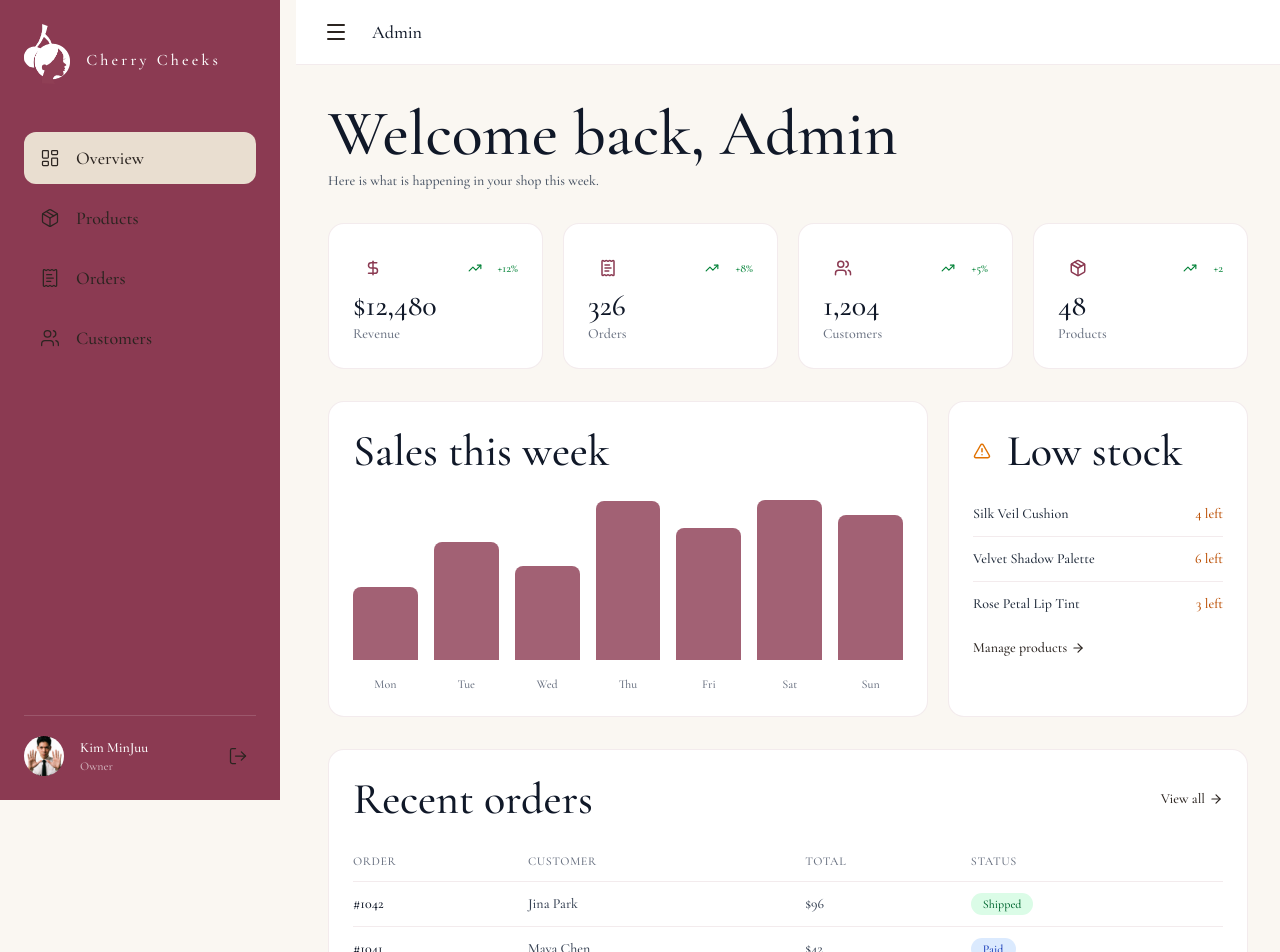
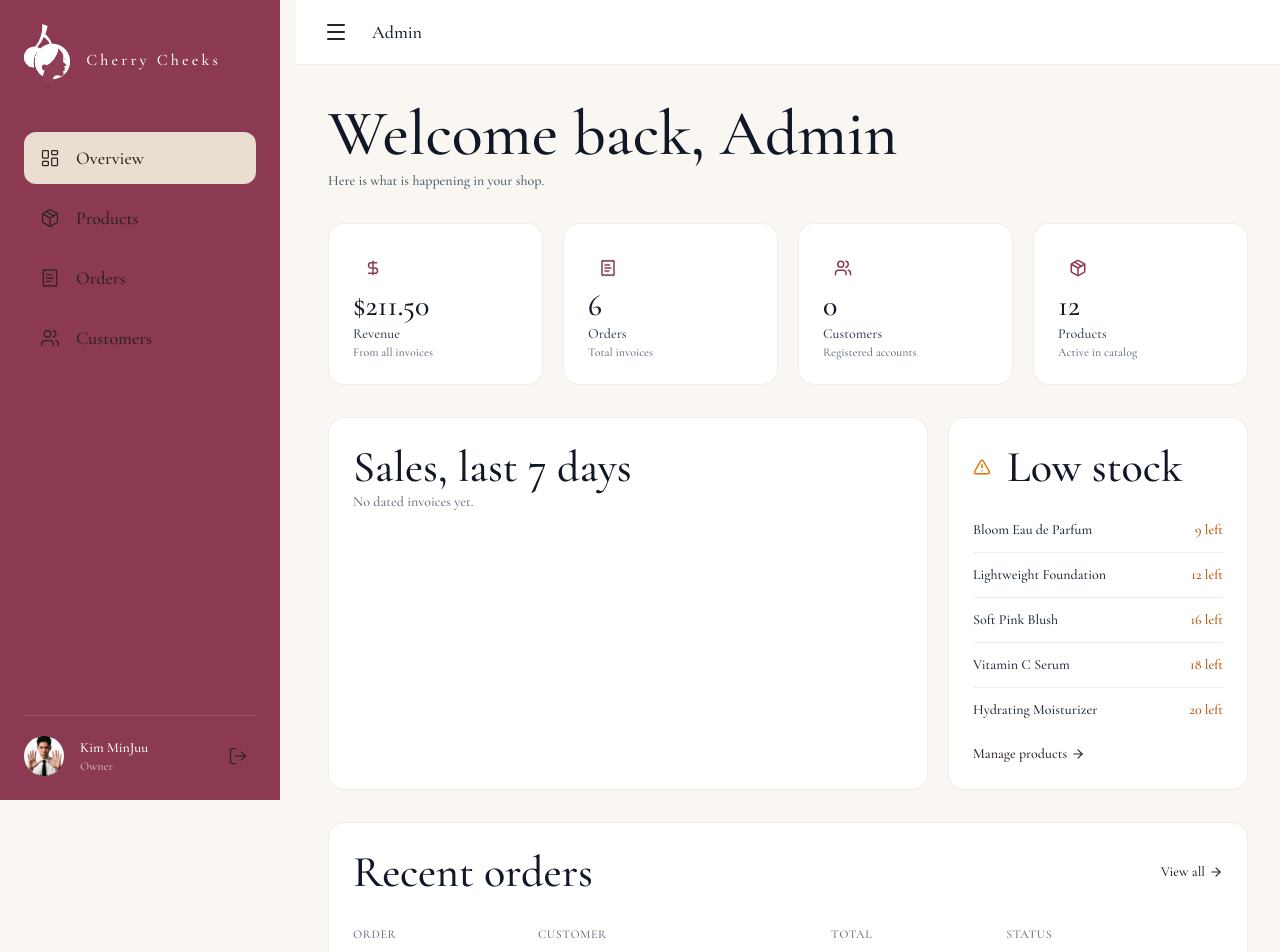
Before and after one commit to dariyatum/cherry-cheeks-app, a React (Vite) app: page /admin in a window 1280 px wide. Shown: the top 952 px of the page. Built offline with nearby package versions, Linux system fonts and the light colour scheme; sample sign-in values are in the browser's storage.

Commit message:
admin costomer and fix overview

```diff
--- a/src/App.jsx
+++ b/src/App.jsx
@@ -21,6 +21,7 @@ import Profile from "./pages/user/Profile";
 
 import AdminLayout from "./components/AdminLayout";
 import AdminOverview from "./pages/admin/AdminOverview";
+import AdminCustomers from "./pages/admin/AdminCustomers";
 function App() {
   return (
     <Routes>
@@ -64,7 +65,7 @@ function App() {
         <Route index element={<AdminOverview />} />
         <Route path="products" element={<h1 className="font-display text-3xl">Products</h1>} />
         <Route path="orders" element={<h1 className="font-display text-3xl">Orders</h1>} />
-        <Route path="customers" element={<h1 className="font-display text-3xl">Customers</h1>} />
+       <Route path="customers" element={<AdminCustomers />} />
       </Route>
 
       {/* Unknown URL → home */}
--- /dev/null
+++ b/src/pages/admin/AdminCustomers.jsx
@@ -0,0 +1,144 @@
+import { useEffect, useMemo, useState } from "react";
+import { Search, Users } from "lucide-react";
+
+// Change these names to match accounts.json
+const fields = {
+  id: "id",
+  name: "fullName",
+  email: "email",
+  phone: "phone",
+  role: "role",
+  status: "active",
+};
+
+// Only accounts with this role are shown as customers.
+// Set to null if accounts.json has no role field.
+const CUSTOMER_ROLE = "customer";
+
+const card = "rounded-2xl border border-cherry/10 bg-white p-6";
+
+function AdminCustomers() {
+  const [accounts, setAccounts] = useState([]);
+  const [loading, setLoading] = useState(true);
+  const [error, setError] = useState("");
+  const [query, setQuery] = useState("");
+
+  useEffect(() => {
+    async function load() {
+      try {
+        const response = await fetch("/student-data/accounts.json");
+        if (!response.ok) throw new Error("Could not load customers");
+        const data = await response.json();
+        setAccounts(Array.isArray(data) ? data : data.accounts ?? []);
+      } catch (err) {
+        setError(err.message);
+      } finally {
+        setLoading(false);
+      }
+    }
+    load();
+  }, []);
+
+  const customers = useMemo(() => {
+    const onlyCustomers = CUSTOMER_ROLE
+      ? accounts.filter((a) => a[fields.role] === CUSTOMER_ROLE)
+      : accounts;
+
+    const q = query.trim().toLowerCase();
+    if (!q) return onlyCustomers;
+
+    return onlyCustomers.filter((a) =>
+      `${a[fields.name] ?? ""} ${a[fields.email] ?? ""}`.toLowerCase().includes(q)
+    );
+  }, [accounts, query]);
+
+  if (loading) return <p className="text-gray-600">Loading customers...</p>;
+  if (error) return <p role="alert" className="text-red-600">{error}</p>;
+
+  return (
+    <div className="space-y-6">
+      <div className="flex flex-col gap-4 sm:flex-row sm:items-end sm:justify-between">
+        <div>
+          <h1 className="font-display text-3xl text-gray-900 sm:text-4xl">
+            Customers
+          </h1>
+          <p className="mt-1 text-sm text-gray-600">
+            {customers.length} customer{customers.length === 1 ? "" : "s"}
+          </p>
+        </div>
+
+        <div className="relative w-full sm:max-w-xs">
+          <Search
+            size={18}
+            aria-hidden="true"
+            className="absolute left-4 top-1/2 -translate-y-1/2 text-gray-400"
+          />
+          <input
+            type="search"
+            value={query}
+            onChange={(e) => setQuery(e.target.value)}
+            placeholder="Search name or email"
+            aria-label="Search customers"
+            className="w-full rounded-full border border-gray-200 bg-white py-2.5 pl-11 pr-4 text-sm outline-none transition focus:border-cherry focus:ring-2 focus:ring-cherry/30"
+          />
+        </div>
+      </div>
+
+      <section className={card} aria-label="Customer list">
+        {customers.length === 0 ? (
+          <div className="flex flex-col items-center gap-2 py-10 text-center text-gray-500">
+            <Users size={28} aria-hidden="true" />
+            <p>No customers found.</p>
+          </div>
+        ) : (
+          <div className="overflow-x-auto">
+            <table className="w-full min-w-[560px] text-left text-sm">
+              <thead>
+                <tr className="border-b border-cherry/10 text-xs uppercase tracking-wider text-gray-500">
+                  <th scope="col" className="py-3 font-medium">Customer</th>
+                  <th scope="col" className="py-3 font-medium">Email</th>
+                  <th scope="col" className="py-3 font-medium">Phone</th>
+                  <th scope="col" className="py-3 font-medium">Status</th>
+                </tr>
+              </thead>
+              <tbody className="divide-y divide-cherry/10">
+                {customers.map((c, i) => {
+                  const name = c[fields.name] ?? "Unknown";
+                  const active = c[fields.status] !== false;
+
+                  return (
+                    <tr key={c[fields.id] ?? i}>
+                      <td className="py-3">
+                        <div className="flex items-center gap-3">
+                          <span className="flex h-9 w-9 items-center justify-center rounded-full bg-blush-deep text-sm font-semibold text-cherry">
+                            {name.charAt(0).toUpperCase()}
+                          </span>
+                          <span className="font-medium text-gray-900">{name}</span>
+                        </div>
+                      </td>
+                      <td className="py-3 text-gray-700">{c[fields.email] ?? "-"}</td>
+                      <td className="py-3 text-gray-700">{c[fields.phone] ?? "-"}</td>
+                      <td className="py-3">
+                        <span
+                          className={`rounded-full px-3 py-1 text-xs font-medium ${
+                            active
+                              ? "bg-green-100 text-green-800"
+                              : "bg-gray-100 text-gray-600"
+                          }`}
+                        >
+                          {active ? "Active" : "Inactive"}
+                        </span>
+                      </td>
+                    </tr>
+                  );
+                })}
+              </tbody>
+            </table>
+          </div>
+        )}
+      </section>
+    </div>
+  );
+}
+
+export default AdminCustomers;
--- a/src/pages/admin/AdminOverview.jsx
+++ b/src/pages/admin/AdminOverview.jsx
@@ -1,55 +1,149 @@
+import { useEffect, useMemo, useState } from "react";
 import { Link } from "react-router-dom";
 import {
   DollarSign,
   ReceiptText,
   Users,
   Package,
-  TrendingUp,
   ArrowRight,
   AlertTriangle,
 } from "lucide-react";
 
-const stats = [
-  { label: "Revenue", value: "$12,480", change: "+12%", icon: DollarSign },
-  { label: "Orders", value: "326", change: "+8%", icon: ReceiptText },
-  { label: "Customers", value: "1,204", change: "+5%", icon: Users },
-  { label: "Products", value: "48", change: "+2", icon: Package },
-];
+const files = {
+  products: "/student-data/products.json",
+  accounts: "/student-data/accounts.json",
+  invoices: "/student-data/invoices.json",
+};
 
-const week = [
-  { day: "Mon", sales: 420 },
-  { day: "Tue", sales: 680 },
-  { day: "Wed", sales: 540 },
-  { day: "Thu", sales: 910 },
-  { day: "Fri", sales: 760 },
-  { day: "Sat", sales: 1100 },
-  { day: "Sun", sales: 830 },
-];
+// Change these names to match invoices.json and accounts.json
+const f = {
+  invoiceId: "id",
+  invoiceCustomer: "accountId",
+  invoiceTotal: "total",
+  invoiceDate: "date",
+  invoiceStatus: "status",
+  accountId: "id",
+  accountName: "fullName",
+  accountRole: "role",
+};
 
-const lowStock = [
-  { name: "Silk Veil Cushion", left: 4 },
-  { name: "Velvet Shadow Palette", left: 6 },
-  { name: "Rose Petal Lip Tint", left: 3 },
-];
+// Set to null if accounts.json has no role field
+const CUSTOMER_ROLE = "customer";
+const LOW_STOCK_LIMIT = 20;
 
-const orders = [
-  { id: "#1042", customer: "Jina Park", total: "$96", status: "Shipped" },
-  { id: "#1041", customer: "Maya Chen", total: "$42", status: "Paid" },
-  { id: "#1040", customer: "Sora Lee", total: "$138", status: "Pending" },
-  { id: "#1039", customer: "Emma Kim", total: "$48", status: "Shipped" },
-  { id: "#1038", customer: "Lina Cho", total: "$84", status: "Paid" },
-];
+const money = new Intl.NumberFormat("en-US", {
+  style: "currency",
+  currency: "USD",
+});
 
-const statusStyle = {
-  Shipped: "bg-green-100 text-green-800",
-  Paid: "bg-blue-100 text-blue-800",
-  Pending: "bg-amber-100 text-amber-800",
+const statusStyles = {
+  paid: "bg-blue-100 text-blue-800",
+  shipped: "bg-green-100 text-green-800",
+  completed: "bg-green-100 text-green-800",
+  pending: "bg-amber-100 text-amber-800",
+  cancelled: "bg-red-100 text-red-800",
 };
 
 const card = "rounded-2xl border border-cherry/10 bg-white p-6";
 
+async function getJson(url) {
+  const response = await fetch(url);
+  if (!response.ok) throw new Error(`Could not load ${url}`);
+  const data = await response.json();
+  return Array.isArray(data) ? data : [];
+}
+
 function AdminOverview() {
-  const max = Math.max(...week.map((d) => d.sales));
+  const [data, setData] = useState({ products: [], accounts: [], invoices: [] });
+  const [loading, setLoading] = useState(true);
+  const [error, setError] = useState("");
+
+  useEffect(() => {
+    async function load() {
+      try {
+        const [products, accounts, invoices] = await Promise.all([
+          getJson(files.products),
+          getJson(files.accounts),
+          getJson(files.invoices),
+        ]);
+        setData({ products, accounts, invoices });
+      } catch (err) {
+        setError(err.message);
+      } finally {
+        setLoading(false);
+      }
+    }
+    load();
+  }, []);
+
+  const view = useMemo(() => {
+    const { products, accounts, invoices } = data;
+
+    const activeProducts = products.filter((p) => p.active !== false);
+    const customers = CUSTOMER_ROLE
+      ? accounts.filter((a) => a[f.accountRole] === CUSTOMER_ROLE)
+      : accounts;
+
+    const revenue = invoices.reduce(
+      (sum, i) => sum + Number(i[f.invoiceTotal] || 0),
+      0
+    );
+
+    // Sales per day, last 7 days of data
+    const dated = invoices
+      .map((i) => ({ date: new Date(i[f.invoiceDate]), total: Number(i[f.invoiceTotal] || 0) }))
+      .filter((i) => !Number.isNaN(i.date.getTime()));
+
+    let week = [];
+    if (dated.length > 0) {
+      const end = new Date(Math.max(...dated.map((i) => i.date.getTime())));
+      for (let k = 6; k >= 0; k--) {
+        const day = new Date(end);
+        day.setDate(end.getDate() - k);
+        week.push({
+          label: day.toLocaleDateString("en-US", { weekday: "short" }),
+          sales: dated
+            .filter((i) => i.date.toDateString() === day.toDateString())
+            .reduce((sum, i) => sum + i.total, 0),
+        });
+      }
+    }
+
+    const lowStock = activeProducts
+      .filter((p) => p.stockQuantity <= LOW_STOCK_LIMIT)
+      .sort((a, b) => a.stockQuantity - b.stockQuantity)
+      .slice(0, 5);
+
+    const names = new Map(
+      accounts.map((a) => [String(a[f.accountId]), a[f.accountName]])
+    );
+
+    const recent = [...invoices]
+      .sort((a, b) => new Date(b[f.invoiceDate]) - new Date(a[f.invoiceDate]))
+      .slice(0, 5)
+      .map((i) => ({
+        id: i[f.invoiceId],
+        customer: names.get(String(i[f.invoiceCustomer])) ?? "Guest",
+        total: Number(i[f.invoiceTotal] || 0),
+        status: i[f.invoiceStatus],
+      }));
+
+    return {
+      stats: [
+        { label: "Revenue", value: money.format(revenue), note: "From all invoices", icon: DollarSign },
+        { label: "Orders", value: invoices.length, note: "Total invoices", icon: ReceiptText },
+        { label: "Customers", value: customers.length, note: "Registered accounts", icon: Users },
+        { label: "Products", value: activeProducts.length, note: "Active in catalog", icon: Package },
+      ],
+      week,
+      maxSales: Math.max(...week.map((d) => d.sales), 1),
+      lowStock,
+      recent,
+    };
+  }, [data]);
+
+  if (loading) return <p className="text-gray-600">Loading dashboard...</p>;
+  if (error) return <p role="alert" className="text-red-600">{error}</p>;
 
   return (
     <div className="space-y-8">
@@ -58,58 +152,71 @@ function AdminOverview() {
           Welcome back, Admin
         </h1>
         <p className="mt-1 text-sm text-gray-600">
-          Here is what is happening in your shop this week.
+          Here is what is happening in your shop.
         </p>
       </div>
 
+      {/* Stat cards */}
       <div className="grid grid-cols-1 gap-5 sm:grid-cols-2 xl:grid-cols-4">
-        {stats.map(({ label, value, change, icon: Icon }) => (
+        {view.stats.map(({ label, value, note, icon: Icon }) => (
           <div key={label} className={card}>
-            <div className="flex items-center justify-between">
             <span className="flex h-10 w-10 items-center justify-center rounded-full bg-blush-deep text-cherry">
               <Icon size={18} aria-hidden="true" />
             </span>
-              <span className="flex items-center gap-1 text-xs font-medium text-green-700">
-                <TrendingUp size={14} aria-hidden="true" />
-                {change}
-              </span>
-            </div>
             <p className="mt-4 font-display text-3xl text-gray-900">{value}</p>
-            <p className="text-sm text-gray-500">{label}</p>
+            <p className="text-sm font-medium text-gray-700">{label}</p>
+            <p className="text-xs text-gray-500">{note}</p>
           </div>
         ))}
       </div>
 
       <div className="grid gap-5 lg:grid-cols-[2fr_1fr]">
-        <section className={card} aria-label="Sales this week">
-          <h2 className="font-display text-xl text-gray-900">Sales this week</h2>
+        {/* Sales chart */}
+        <section className={card} aria-label="Sales, last 7 days">
+          <h2 className="font-display text-xl text-gray-900">
+            Sales, last 7 days
+          </h2>
+          {view.week.length === 0 ? (
+            <p className="mt-6 text-sm text-gray-500">No dated invoices yet.</p>
+          ) : (
             <div className="mt-6 flex h-48 items-end gap-3">
-            {week.map((d) => (
-              <div key={d.day} className="flex h-full flex-1 flex-col items-center justify-end gap-2">
+              {view.week.map((d, i) => (
+                <div
+                  key={i}
+                  className="flex h-full flex-1 flex-col items-center justify-end gap-2"
+                >
                   <div
                     className="w-full rounded-t-lg bg-cherry/80 transition-colors hover:bg-cherry"
-                  style={{ height: `${(d.sales / max) * 100}%` }}
-                  title={`${d.day}: $${d.sales}`}
+                    style={{ height: `${Math.max((d.sales / view.maxSales) * 100, 2)}%` }}
+                    title={`${d.label}: ${money.format(d.sales)}`}
                   />
-                <span className="text-xs text-gray-500">{d.day}</span>
+                  <span className="text-xs text-gray-500">{d.label}</span>
                 </div>
               ))}
             </div>
+          )}
         </section>
 
+        {/* Low stock */}
         <section className={card} aria-label="Low stock">
           <h2 className="flex items-center gap-2 font-display text-xl text-gray-900">
             <AlertTriangle size={18} className="text-amber-600" aria-hidden="true" />
             Low stock
           </h2>
+          {view.lowStock.length === 0 ? (
+            <p className="mt-4 text-sm text-gray-500">All products are well stocked.</p>
+          ) : (
             <ul className="mt-4 divide-y divide-cherry/10">
-            {lowStock.map((p) => (
-              <li key={p.name} className="flex items-center justify-between py-3 text-sm">
+              {view.lowStock.map((p) => (
+                <li key={p.id} className="flex items-center justify-between py-3 text-sm">
                   <span className="text-gray-800">{p.name}</span>
-                <span className="font-medium text-amber-700">{p.left} left</span>
+                  <span className="font-medium text-amber-700">
+                    {p.stockQuantity} left
+                  </span>
                 </li>
               ))}
             </ul>
+          )}
           <Link
             to="/admin/products"
             className="mt-3 inline-flex items-center gap-1 text-sm text-cherry hover:underline"
@@ -119,6 +226,7 @@ function AdminOverview() {
         </section>
       </div>
 
+      {/* Recent orders */}
       <section className={card} aria-label="Recent orders">
         <div className="mb-4 flex items-center justify-between">
           <h2 className="font-display text-xl text-gray-900">Recent orders</h2>
@@ -130,6 +238,9 @@ function AdminOverview() {
           </Link>
         </div>
 
+        {view.recent.length === 0 ? (
+          <p className="text-sm text-gray-500">No orders yet.</p>
+        ) : (
           <div className="overflow-x-auto">
             <table className="w-full min-w-[420px] text-left text-sm">
               <thead>
@@ -141,21 +252,27 @@ function AdminOverview() {
                 </tr>
               </thead>
               <tbody className="divide-y divide-cherry/10">
-              {orders.map((o) => (
-                <tr key={o.id}>
-                  <td className="py-3 font-medium text-gray-900">{o.id}</td>
+                {view.recent.map((o, i) => {
+                  const status = String(o.status ?? "-");
+                  const style =
+                    statusStyles[status.toLowerCase()] ?? "bg-gray-100 text-gray-700";
+                  return (
+                    <tr key={o.id ?? i}>
+                      <td className="py-3 font-medium text-gray-900">#{o.id}</td>
                       <td className="py-3 text-gray-700">{o.customer}</td>
-                  <td className="py-3 text-gray-700">{o.total}</td>
+                      <td className="py-3 text-gray-700">{money.format(o.total)}</td>
                       <td className="py-3">
-                    <span className={`rounded-full px-3 py-1 text-xs font-medium ${statusStyle[o.status]}`}>
-                      {o.status}
+                        <span className={`rounded-full px-3 py-1 text-xs font-medium ${style}`}>
+                          {status}
                         </span>
                       </td>
                     </tr>
-              ))}
+                  );
+                })}
               </tbody>
             </table>
           </div>
+        )}
       </section>
     </div>
   );
```
Lines whose indentation alone changed are shown as unchanged.
